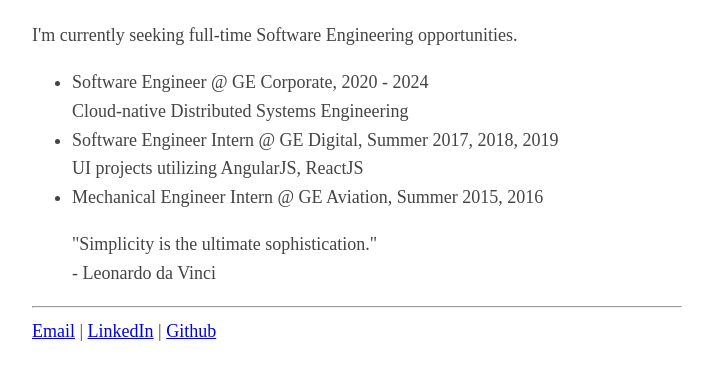
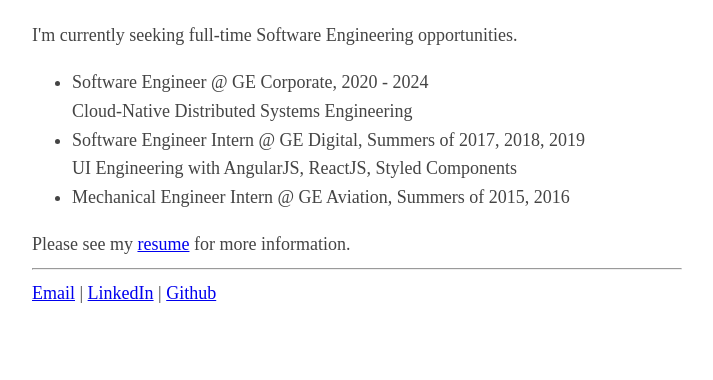
Before and after one commit to cfmolinaforero/cfmolinaforero.github.io, a plain HTML site: page index.html in a window 1280 px wide. Shown: the part 86-466 px from the top of the page, without its empty margins (283-996 px from the left). Drawn offline with Linux system fonts and the light colour scheme.

Commit message:
Add resume

```diff
--- a/index.html
+++ b/index.html
@@ -2,7 +2,8 @@
 <html>
 
 <head>
-   <meta http-equiv="refresh" content="2">
+   <!-- un comment below to refresh page automatically (local development) -->
+   <!-- <meta http-equiv="refresh" content="3"> -->
    <meta charset="utf-8">
    <meta name="viewport" content="width=device-width, initial-scale=1">
    <title>Carlos Molina</title>
@@ -30,20 +31,18 @@
    <p>I'm currently seeking full-time Software Engineering opportunities.</p>
    <ul>
       <li>Software Engineer @ GE Corporate, 2020 - 2024</li>
-      Cloud-native Distributed Systems Engineering
-      <li>Software Engineer Intern @ GE Digital, Summer 2017, 2018, 2019</li>
-      UI projects utilizing AngularJS, ReactJS
-      <li>Mechanical Engineer Intern @ GE Aviation, Summer 2015, 2016</li>
+      Cloud-Native Distributed Systems Engineering
+      <li>Software Engineer Intern @ GE Digital, Summers of 2017, 2018, 2019</li>
+      UI Engineering with AngularJS, ReactJS, Styled Components
+      <li>Mechanical Engineer Intern @ GE Aviation, Summers of 2015, 2016</li>
    </ul>
 
-   <blockquote>"Simplicity is the ultimate sophistication."
-      <br>
-      - Leonardo da Vinci
-   </blockquote>
+   Please see my <a href="./resume.pdf">resume</a> for more information.
+
    <hr>
 
    <footer>
-      <a href="mailto:cfmolina19@gmail.com">Email</a> |
+      <a href="mailto:cfmolinaforero@gmail.com">Email</a> |
       <a href="https://github.com/cfmolinaforero">LinkedIn</a> |
       <a href="https://github.com/cfmolinaforero">Github</a>
    </footer>
```
Also changed, not shown: 1 other file.
